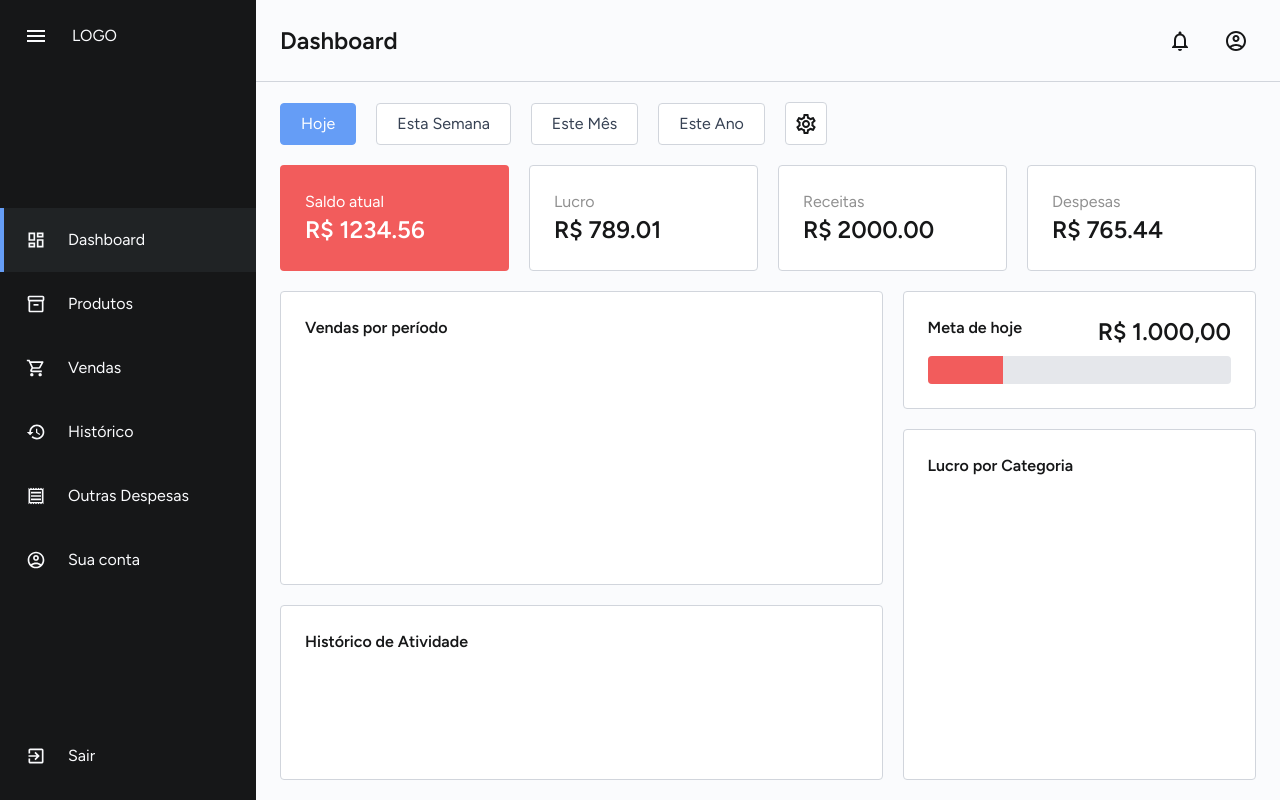
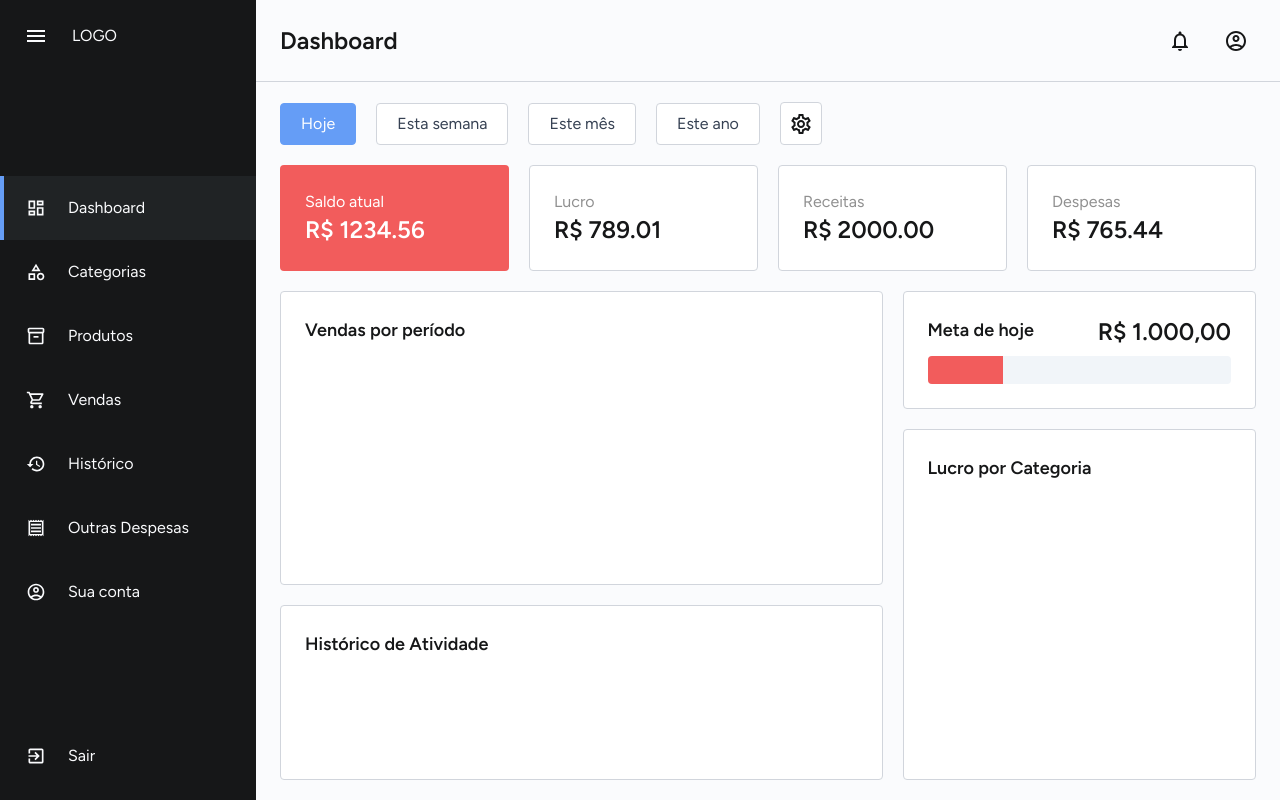
Before and after one commit to aridsm/sales_web, a Next.js app: page / in a window 1280 px wide. Built offline with nearby package versions, Linux system fonts and the light colour scheme.

Commit message:
feat: add api services

```diff
--- /dev/null
+++ b/api/axiosClient.ts
@@ -0,0 +1,10 @@
+import axios from "axios";
+
+const baseURL = process.env.BASE_API;
+
+export const axiosClient = axios.create({
+  baseURL,
+  headers: {
+    "Content-Type": "application/json",
+  },
+});
--- /dev/null
+++ b/app/(pages)/categories/page.tsx
@@ -0,0 +1,9 @@
+import AppPage from "../../components/AppPage";
+
+export default function HistoryPage() {
+  return (
+    <AppPage title="Categorias">
+      <div>{/* History content goes here */}</div>
+    </AppPage>
+  );
+}
--- a/app/(pages)/page.tsx
+++ b/app/(pages)/page.tsx
@@ -28,7 +28,7 @@ const datePeriods = {
     },
   },
   this_week: {
-    label: "Esta Semana",
+    label: "Esta semana",
     getDates: () => {
       const today = new Date();
       const dayOfWeek = today.getDay();
@@ -44,7 +44,7 @@ const datePeriods = {
     },
   },
   this_month: {
-    label: "Este Mês",
+    label: "Este mês",
     getDates: () => {
       const today = new Date();
       const firstDay = new Date(today.getFullYear(), today.getMonth(), 1);
@@ -61,7 +61,7 @@ const datePeriods = {
     },
   },
   this_year: {
-    label: "Este Ano",
+    label: "Este ano",
     getDates: () => {
       const today = new Date();
       const firstDay = new Date(today.getFullYear(), 0, 1);
@@ -142,23 +142,23 @@ export default function DashboardPage() {
 
       <div className="grid grid-cols-8 gap-5 mt-5 flex-1 min-h-0 grid-dashboard">
         <AppCard className="col-span-5 row-span-2">
-          <span className="font-semibold">Vendas por período</span>
+          <span className="font-semibold text-lg">Vendas por período</span>
         </AppCard>
         <AppCard className="col-span-3">
           <div className="flex justify-between font-semibold">
-            <span>Meta de hoje</span>
+            <span className="text-lg">Meta de hoje</span>
             <span className="text-2xl">R$ 1.000,00</span>
           </div>
-          <div className="w-full h-7 bg-gray-200 rounded-sm overflow-hidden mt-2">
+          <div className="w-full h-7 bg-slate-100 rounded-sm overflow-hidden mt-2">
             <div className="w-1/4 h-full bg-primary-2" />
           </div>
         </AppCard>
 
         <AppCard className="col-span-5 row-span-2">
-          <span className="font-semibold">Histórico de Atividade</span>
+          <span className="font-semibold text-lg">Histórico de Atividade</span>
         </AppCard>
         <AppCard className="col-span-3 row-span-3 col-start-6 row-start-2">
-          <span className="font-semibold">Lucro por Categoria</span>
+          <span className="font-semibold text-lg">Lucro por Categoria</span>
         </AppCard>
       </div>
     </AppPage>
--- a/app/components/AppMenu.tsx
+++ b/app/components/AppMenu.tsx
@@ -10,12 +10,14 @@ import {
   Inventory2Outlined,
   ReceiptOutlined,
   AccountCircleOutlined,
+  CategoryOutlined,
   Menu,
   ExitToAppOutlined,
 } from "@mui/icons-material";
 
 const menuItems = [
   { name: "Dashboard", href: "/", icon: DashboardOutlined },
+  { name: "Categorias", href: "/categories", icon: CategoryOutlined },
   { name: "Produtos", href: "/products", icon: Inventory2Outlined },
   { name: "Vendas", href: "/sale", icon: ShoppingCartOutlined },
   { name: "Histórico", href: "/history", icon: History },
--- a/app/globals.css
+++ b/app/globals.css
@@ -31,3 +31,11 @@ body {
 .grid-dashboard {
   grid-template-rows: auto 1fr 1fr;
 }
+
+::selection {
+  @apply bg-yellow-200 text-black!;
+}
+
+::-moz-selection {
+  @apply bg-yellow-200 text-black!;
+}
--- a/package.json
+++ b/package.json
@@ -13,6 +13,7 @@
     "@emotion/styled": "^11.14.1",
     "@mui/icons-material": "^9.0.0",
     "@mui/material": "^9.0.0",
+    "axios": "^1.15.0",
     "next": "16.2.3",
     "react": "19.2.4",
     "react-dom": "19.2.4"
--- /dev/null
+++ b/services/BaseService.ts
@@ -0,0 +1,25 @@
+import { axiosClient } from "@/api/axiosClient";
+
+export default class BaseService {
+  constructor(protected readonly resource: string) {}
+
+  getById(id: string | number) {
+    return axiosClient.get(`/${this.resource}/${id}`);
+  }
+
+  getAll(params?: Record<string, unknown>) {
+    return axiosClient.get(`/${this.resource}`, { params });
+  }
+
+  delete(id: string | number) {
+    return axiosClient.delete(`/${this.resource}/${id}`);
+  }
+
+  post(data: unknown) {
+    return axiosClient.post(`/${this.resource}`, data);
+  }
+
+  patch(id: string | number, data: unknown) {
+    return axiosClient.patch(`/${this.resource}/${id}`, data);
+  }
+}
--- /dev/null
+++ b/services/Categories.ts
@@ -0,0 +1,9 @@
+import BaseService from "@/services/BaseService";
+
+export class CategoryService extends BaseService {
+  constructor() {
+    super("categories");
+  }
+}
+
+export const categoriesService = new CategoryService();
--- /dev/null
+++ b/services/OtherExpenses.ts
@@ -0,0 +1,9 @@
+import BaseService from "@/services/BaseService";
+
+export class OtherExpenseService extends BaseService {
+  constructor() {
+    super("otherExpenses");
+  }
+}
+
+export const otherExpensesService = new OtherExpenseService();
--- /dev/null
+++ b/services/ProductService.ts
@@ -0,0 +1,9 @@
+import BaseService from "@/services/BaseService";
+
+export class ProductService extends BaseService {
+  constructor() {
+    super("products");
+  }
+}
+
+export const productsService = new ProductService();
--- /dev/null
+++ b/services/UserService.ts
@@ -0,0 +1,31 @@
+import { axiosClient } from "@/api/axiosClient";
+
+export class UserService {
+  private readonly resource = "users";
+
+  me() {
+    return axiosClient.get(`/${this.resource}/me`);
+  }
+
+  deleteMe() {
+    return axiosClient.delete(`/${this.resource}/me`);
+  }
+
+  signup(data: unknown) {
+    return axiosClient.post(`/${this.resource}/signup`, data);
+  }
+
+  login(data: unknown) {
+    return axiosClient.post(`/${this.resource}/login`, data);
+  }
+
+  refreshToken(data: unknown) {
+    return axiosClient.post(`/${this.resource}/refresh_token`, data);
+  }
+
+  logout() {
+    return axiosClient.post(`/${this.resource}/logout`);
+  }
+}
+
+export const usersService = new UserService();
```
Also changed, not shown: 1 other file (tests, documents, lock files or other folders).
